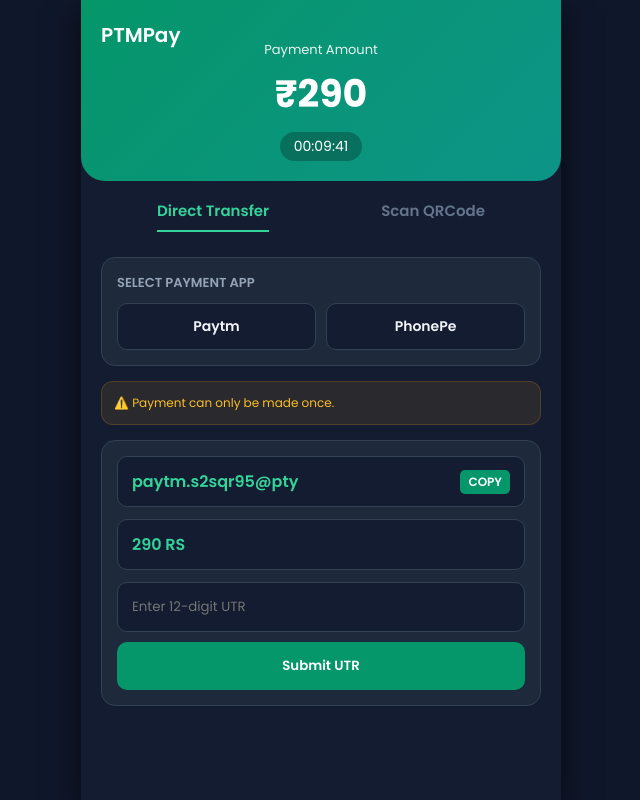
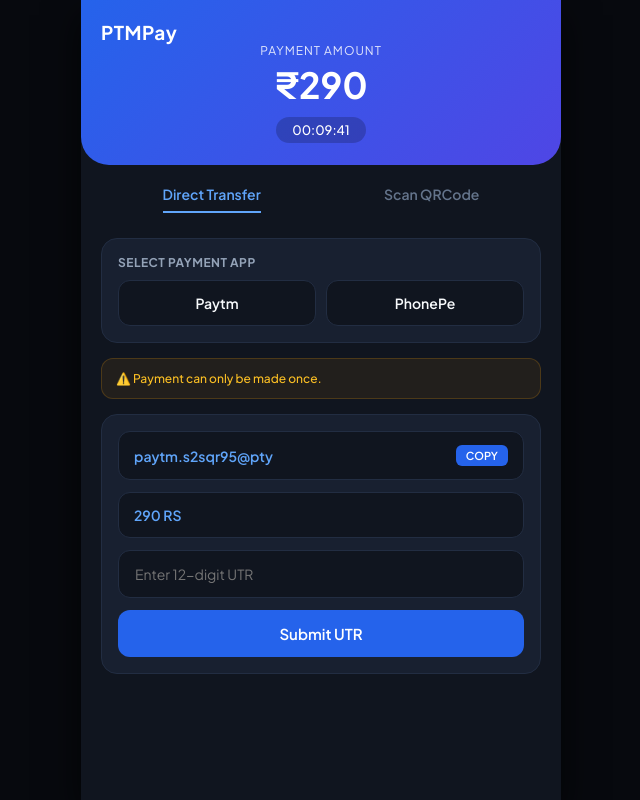
Before and after one commit to bajaj-global-funds/Bajaj-global-funds, a plain HTML site: page deposit.html in a window 1280 px wide. Shown: the whole page, without its empty margins (319-959 px from the left). Drawn offline with Linux system fonts and the light colour scheme; a script that the page names is missing.

Commit message:
Add files via upload

```diff
--- a/deposit.html
+++ b/deposit.html
@@ -4,54 +4,70 @@
     <meta charset="UTF-8">
     <meta name="viewport" content="width=device-width, initial-scale=1.0">
     <title>Deposit - PTMPay</title>
-    <link href="https://fonts.googleapis.com/css2?family=Poppins:wght@300;400;500;600;700&display=swap" rel="stylesheet">
+    <!-- नया स्टाइलिश फोंट -->
+    <link href="https://fonts.googleapis.com/css2?family=Plus+Jakarta+Sans:wght@300;400;500;600;700&display=swap" rel="stylesheet">
     <script src="https://www.gstatic.com/firebasejs/9.22.2/firebase-app-compat.js"></script>
     <script src="https://www.gstatic.com/firebasejs/9.22.2/firebase-firestore-compat.js"></script>
     <script src="https://cdnjs.cloudflare.com/ajax/libs/qrcodejs/1.0.0/qrcode.min.js"></script>
 
     <style>
-        * { box-sizing: border-box; margin: 0; padding: 0; font-family: 'Poppins', sans-serif; }
-        body { background: #0f172a; display: flex; justify-content: center; min-height: 100vh; color: #f8fafc; }
-        .app-container { width: 100%; max-width: 480px; background: #131c31; min-height: 100vh; display: flex; flex-direction: column; position: relative; box-shadow: 0 10px 30px rgba(0,0,0,0.6); }
-        .top-header { background: linear-gradient(135deg, #059669, #0d9488); color: white; padding: 25px 20px 20px 20px; text-align: center; border-bottom-left-radius: 24px; border-bottom-right-radius: 24px; position: relative; }
-        .top-header h2 { font-size: 20px; margin-bottom: 5px; text-align: left; position: absolute; top: 20px; left: 20px; font-weight: 600; }
-        .amount-title { font-size: 13px; opacity: 0.9; margin-top: 15px; }
-        .payment-amount { font-size: 38px; font-weight: 700; margin: 5px 0; }
-        .timer { font-size: 14px; background: rgba(0, 0, 0, 0.25); display: inline-block; padding: 4px 14px; border-radius: 20px; margin-top: 5px; }
-        .tabs-container { display: flex; justify-content: space-around; background: #131c31; padding: 18px 20px 10px 20px; }
-        .tab-btn { font-size: 15px; font-weight: 600; color: #64748b; cursor: pointer; padding-bottom: 8px; border-bottom: 2px solid transparent; }
-        .tab-btn.active { color: #34d399; border-bottom-color: #34d399; }
+        * { box-sizing: border-box; margin: 0; padding: 0; font-family: 'Plus Jakarta Sans', sans-serif; }
+        body { background: #07090e; display: flex; justify-content: center; min-height: 100vh; color: #f1f5f9; }
+
+        .app-container { width: 100%; max-width: 480px; background: #10151f; min-height: 100vh; display: flex; flex-direction: column; position: relative; box-shadow: 0 15px 35px rgba(0,0,0,0.7); }
+
+        /* नया मॉडर्न ग्रेडिएंट हेडर */
+        .top-header { background: linear-gradient(135deg, #2563eb, #4f46e5); color: white; padding: 28px 20px 22px 20px; text-align: center; border-bottom-left-radius: 28px; border-bottom-right-radius: 28px; position: relative; }
+        .top-header h2 { font-size: 19px; margin-bottom: 5px; text-align: left; position: absolute; top: 20px; left: 20px; font-weight: 700; letter-spacing: 0.5px; }
+        .amount-title { font-size: 12px; opacity: 0.85; margin-top: 15px; text-transform: uppercase; letter-spacing: 1px; }
+        .payment-amount { font-size: 36px; font-weight: 700; margin: 4px 0; }
+        .timer { font-size: 13px; background: rgba(0, 0, 0, 0.2); display: inline-block; padding: 5px 16px; border-radius: 30px; margin-top: 6px; font-weight: 500; }
+
+        /* टैब स्टાઇલ */
+        .tabs-container { display: flex; justify-content: space-around; background: #10151f; padding: 20px 20px 10px 20px; }
+        .tab-btn { font-size: 14px; font-weight: 600; color: #64748b; cursor: pointer; padding-bottom: 8px; border-bottom: 2px solid transparent; transition: all 0.3s ease; }
+        .tab-btn.active { color: #60a5fa; border-bottom-color: #60a5fa; }
+
         .content-body { padding: 15px 20px 40px 20px; flex: 1; }
-        .section-box { background: #1e293b; border: 1px solid #334155; border-radius: 14px; padding: 15px; margin-bottom: 15px; }
-        .section-title { font-size: 13px; font-weight: 600; color: #94a3b8; margin-bottom: 10px; text-transform: uppercase; }
+        .section-box { background: #182030; border: 1px solid #222d42; border-radius: 16px; padding: 16px; margin-bottom: 15px; }
+        .section-title { font-size: 12px; font-weight: 700; color: #94a3b8; margin-bottom: 10px; text-transform: uppercase; letter-spacing: 0.5px; }
+
         .methods-grid { display: grid; grid-template-columns: 1fr 1fr; gap: 10px; }
-        .pay-method-btn { display: flex; align-items: center; justify-content: center; padding: 12px; border: 1px solid #334155; border-radius: 10px; background: #131c31; color: #f1f5f9; text-decoration: none; font-weight: 600; font-size: 14px; }
-        .warning-box { background: rgba(245, 158, 11, 0.1); border: 1px solid rgba(245, 158, 11, 0.2); color: #fbbf24; padding: 12px; border-radius: 12px; font-size: 12px; margin-bottom: 15px; }
-        .transfer-box { background: #1e293b; border: 1px solid #334155; border-radius: 14px; padding: 15px; margin-bottom: 20px; }
-        .copy-field { display: flex; justify-content: space-between; align-items: center; background: #131c31; border: 1px solid #334155; padding: 12px 14px; border-radius: 10px; margin-bottom: 12px; color: #34d399; font-weight: 600; cursor: pointer; }
-        .utr-input { width: 100%; padding: 14px; border: 1px solid #334155; border-radius: 10px; background: #131c31; color: white; margin-bottom: 10px; }
-        .submit-btn { width: 100%; background: #059669; color: white; border: none; padding: 14px; border-radius: 10px; font-weight: 600; cursor: pointer; }
+        .pay-method-btn { display: flex; align-items: center; justify-content: center; padding: 13px; border: 1px solid #222d42; border-radius: 12px; background: #10151f; color: #f8fafc; text-decoration: none; font-weight: 600; font-size: 14px; transition: 0.2s; }
+        .pay-method-btn:hover { border-color: #2563eb; }
+
+        .warning-box { background: rgba(245, 158, 11, 0.08); border: 1px solid rgba(245, 158, 11, 0.2); color: #fbbf24; padding: 12px 14px; border-radius: 12px; font-size: 12px; margin-bottom: 15px; font-weight: 500; }
+
+        .transfer-box { background: #182030; border: 1px solid #222d42; border-radius: 16px; padding: 16px; margin-bottom: 20px; }
+        .copy-field { display: flex; justify-content: space-between; align-items: center; background: #10151f; border: 1px solid #222d42; padding: 13px 15px; border-radius: 12px; margin-bottom: 12px; color: #60a5fa; font-weight: 600; font-size: 14px; cursor: pointer; }
+
+        .utr-input { width: 100%; padding: 14px 16px; border: 1px solid #222d42; border-radius: 12px; background: #10151f; color: white; margin-bottom: 12px; font-size: 14px; outline: none; transition: 0.2s; }
+        .utr-input:focus { border-color: #2563eb; }
+
+        .submit-btn { width: 100%; background: #2563eb; color: white; border: none; padding: 14px; border-radius: 12px; font-weight: 600; cursor: pointer; font-size: 15px; transition: 0.2s; }
+        .submit-btn:hover { background: #1d4ed8; }
+
         #qrSection { display: none; }
-        .qr-card { background: #1e293b; border: 1px solid #334155; border-radius: 14px; padding: 20px; text-align: center; }
-        .qr-wrapper { display: inline-block; padding: 12px; background: white; border-radius: 12px; margin: 15px 0; }
+        .qr-card { background: #182030; border: 1px solid #222d42; border-radius: 16px; padding: 22px; text-align: center; }
+        .qr-wrapper { display: inline-block; padding: 14px; background: white; border-radius: 14px; margin: 15px 0; box-shadow: 0 4px 15px rgba(0,0,0,0.3); }
 
-        #merchantLoader { position: fixed; top: 0; left: 0; width: 100%; height: 100%; background: #131c31; z-index: 10000; display: none; flex-direction: column; align-items: center; justify-content: center; }
-        .spinner { border: 4px solid #1e293b; border-top: 4px solid #059669; border-radius: 50%; width: 45px; height: 45px; animation: spin 1s linear infinite; }
+        #merchantLoader { position: fixed; top: 0; left: 0; width: 100%; height: 100%; background: #10151f; z-index: 10000; display: none; flex-direction: column; align-items: center; justify-content: center; }
+        .spinner { border: 4px solid #182030; border-top: 4px solid #2563eb; border-radius: 50%; width: 45px; height: 45px; animation: spin 1s linear infinite; }
         @keyframes spin { 0% { transform: rotate(0deg); } 100% { transform: rotate(360deg); } }
 
-        .modal-overlay { position: fixed; top: 0; left: 0; width: 100%; height: 100%; background: rgba(0, 0, 0, 0.85); display: flex; justify-content: center; align-items: center; z-index: 9999; visibility: hidden; }
+        .modal-overlay { position: fixed; top: 0; left: 0; width: 100%; height: 100%; background: rgba(0, 0, 0, 0.8); display: flex; justify-content: center; align-items: center; z-index: 9999; visibility: hidden; backdrop-filter: blur(5px); }
         .modal-overlay.active { visibility: visible; }
-        .modal-box { background: #ffffff; padding: 30px; border-radius: 20px; width: 90%; max-width: 320px; text-align: center; color: #000; }
-        .modal-title { font-size: 20px; margin-bottom: 10px; font-weight: 700; }
-        .modal-desc { color: #334155; font-size: 15px; margin-bottom: 25px; line-height: 1.5; }
-        .modal-btn { background: #059669; color: #fff; width: 100%; padding: 12px; border: none; border-radius: 10px; font-weight: 600; cursor: pointer; }
+        .modal-box { background: #182030; border: 1px solid #222d42; padding: 30px; border-radius: 24px; width: 90%; max-width: 320px; text-align: center; color: #f8fafc; }
+        .modal-title { font-size: 20px; margin-bottom: 8px; font-weight: 700; }
+        .modal-desc { color: #94a3b8; font-size: 14px; margin-bottom: 24px; line-height: 1.5; }
+        .modal-btn { background: #2563eb; color: #fff; width: 100%; padding: 13px; border: none; border-radius: 12px; font-weight: 600; cursor: pointer; font-size: 14px; }
     </style>
 </head>
 <body>
 
 <div id="merchantLoader">
     <div class="spinner"></div>
-    <p style="margin-top:20px; color:#34d399; font-weight:500;">Payment Processing, Please Wait...</p>
+    <p style="margin-top:20px; color:#60a5fa; font-weight:500; font-size: 14px;">Payment Processing, Please Wait...</p>
 </div>
 
 <div class="app-container">
@@ -78,7 +94,7 @@
             </div>
             <div class="warning-box">⚠️ Payment can only be made once.</div>
             <div class="transfer-box">
-                <div class="copy-field" id="upiText" onclick="copyUpiText()">paytm.s2sqr95@pty <span style="font-size:12px; background:#059669; color:white; padding:3px 8px; border-radius:5px;">COPY</span></div>
+                <div class="copy-field" id="upiText" onclick="copyUpiText()">paytm.s2sqr95@pty <span style="font-size:11px; background:#2563eb; color:white; padding:4px 10px; border-radius:6px;">COPY</span></div>
                 <div class="copy-field" id="amountText">0 RS</div>
                 <input type="text" id="utrInputDirect" class="utr-input" placeholder="Enter 12-digit UTR">
                 <button class="submit-btn" onclick="submitUTR('utrInputDirect')">Submit UTR</button>
@@ -88,7 +104,7 @@
         <div id="qrSection">
             <div class="qr-card">
                 <div class="qr-wrapper"><div id="qrcode"></div></div>
-                <input type="text" id="utrInputQr" class="utr-input" placeholder="Enter 12-digit UTR">
+                <input type="text" id="utrInputQr" class="utr-input" placeholder="Enter 12-digit UTR" style="margin-top: 10px;">
                 <button class="submit-btn" onclick="submitUTR('utrInputQr')">Submit UTR</button>
             </div>
         </div>
@@ -128,7 +144,14 @@
     document.getElementById('paytmAppBtn1').href = upiDeepLink;
     document.getElementById('phonepeAppBtn1').href = upiDeepLink;
 
-    new QRCode(document.getElementById("qrcode"), { text: upiDeepLink, width: 170, height: 170 });
+    new QRCode(document.getElementById("qrcode"), {
+        text: upiDeepLink,
+        width: 170,
+        height: 170,
+        colorDark: "#000000",
+        colorLight: "#ffffff",
+        correctLevel: QRCode.CorrectLevel.H
+    });
 
     function switchTab(tab) {
         document.getElementById('directContent').style.display = (tab === 'direct') ? 'block' : 'none';
@@ -168,7 +191,7 @@
         const utr = document.getElementById(inputId).value.trim();
 
         if(!utr || utr.length < 12) {
-            showModal('Invalid UTR', 'Please enter a valid 12-digit UTR number.', '#dc2626', false);
+            showModal('Invalid UTR', 'Please enter a valid 12-digit UTR number.', '#ef4444', false);
             return;
         }
 
@@ -188,11 +211,11 @@
             db.collection("recharges").doc(orderId).set(paymentData)
             .then(() => {
                 document.getElementById('merchantLoader').style.display = 'none';
-                showModal('Success', 'Payment Submitted Successfully! Please wait 5 minutes.', '#059669', true);
+                showModal('Success', 'Payment Submitted Successfully! Please wait 5 minutes.', '#60a5fa', true);
             })
             .catch(error => {
                 document.getElementById('merchantLoader').style.display = 'none';
-                showModal('Error', 'Failed: ' + error.message, '#dc2626', false);
+                showModal('Error', 'Failed: ' + error.message, '#ef4444', false);
             });
         }, 2000);
     }
```
